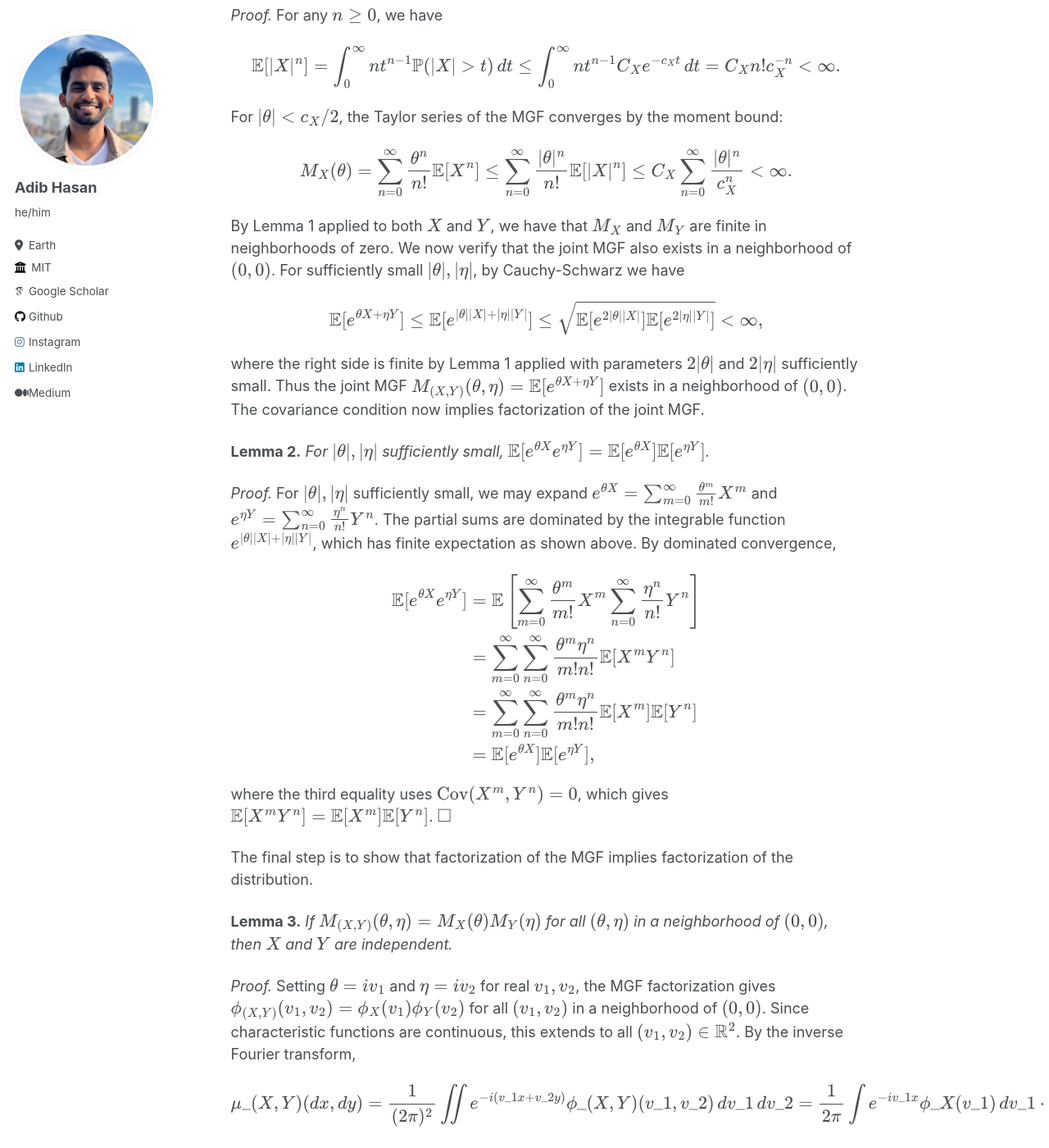
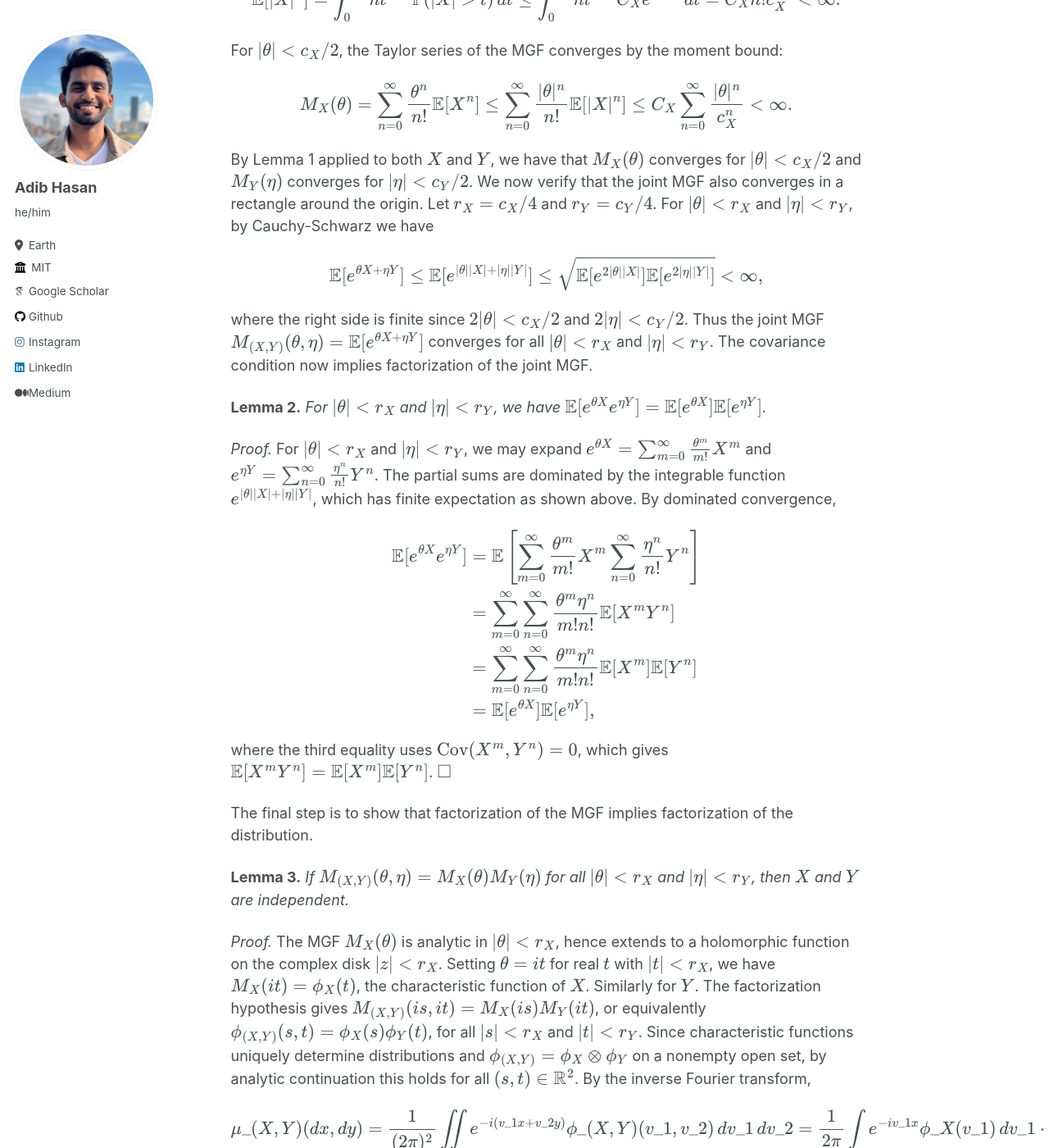
Before and after one commit to Neehan/neehan.github.io, a Jekyll site: the page built from _blog/no-corr-to-independence.md, in a window 1280 px wide and 1400 px high, scrolled down 2428 px. Shown: the whole window at 82% size. Built offline with Jekyll 4.4.1, drawn with Linux system fonts in a browser that asks for light colours; some web fonts are replaced; some of the changed text lies outside the part shown.

Commit message:
fixed proof

```diff
--- a/_blog/no-corr-to-independence.md
+++ b/_blog/no-corr-to-independence.md
@@ -12,7 +12,7 @@ tags:
 
 It is a well-known fact in probability that zero correlation does not always imply independence. The standard counterexample is trivial: let $X$ be a standard normal random variable and $Y = X^2$. Then $X$ and $Y$ are clearly dependent, since knowing $X$ determines $Y$ completely, yet by symmetry $\operatorname{Cov}(X,Y) = \mathbb E[X^3] = 0$. Independence is a much stronger condition than mere uncorrelatedness.
 
-But what if we ask for more than just zero correlation? Instead of requiring only that $\operatorname{Cov}(X,Y) = 0$, suppose we require that $\operatorname{Cov}(X^m,Y^n) = 0$ for every pair of positive integers $m$ and $n$. This is a vastly stronger condition. It says that not only are $X$ and $Y$ uncorrelated, but so are all powers of $X$ with all powers of $Y$. In this note I will show that under certain regularity conditions, this stronger property does in fact imply independence. Specifically, if two random variables have exponentially decaying tails and all their mixed polynomial covariances vanish, then they must be independent. This result applies to many common families of distributions including Gaussian, Gamma, and Exponential.
+But what is the relationship between covariance and independence? In this note I will attempt to explain that and also how a stronger covariance relation does in fact imply independence. Specifically, if two random variables have exponentially decaying tails and all their mixed polynomial covariances vanish, then they must be independent. This result applies to many common families of distributions including Gaussian, Gamma, and Exponential.
 
 **Notations.** We work throughout on a fixed probability space $(\Omega,\mathcal F,\mathbb P)$. All random variables are real-valued and defined on this space. For a random variable $X:\Omega\to\mathbb R$, we denote its [law](https://en.wikipedia.org/wiki/Probability_distribution) by $\mu\_X$, the pushforward of $\mathbb P$ under $X$. The space $L^2(\mathbb P\_X)$ means $L^2(\mathbb R,\mathcal B(\mathbb R),\mu\_X)$, and we freely identify a function $f\in L^2(\mathbb P\_X)$ with the random variable $f(X)\in L^2(\mathbb P)$.
 
@@ -46,7 +46,7 @@ The zero covariance condition $\mathbb E[XY] = \mathbb E[X]\mathbb E[Y]$ only gi
 
 Our covariance hypothesis gives us $\mathbb E[X^m Y^n] = \mathbb E[X^m]\mathbb E[Y^n]$ for all positive integers $m,n$, which extends by linearity to all polynomials: $\mathbb E[p(X)q(Y)] = \mathbb E[p(X)]\mathbb E[q(Y)]$. To prove independence, we need to extend this factorization from polynomials to all bounded measurable functions.
 
-We exploit this using moment generating functions. Our strategy is to show that the joint moment generating function $M\_{(X,Y)}(\theta,\eta) = \mathbb E[e^{\theta X + \eta Y}]$ and the product $M\_X(\theta) M\_Y(\eta)$ both exist and are equal in a neighborhood of zero. By the standard uniqueness theorem for MGFs, this equality forces the distributions to be equal, which gives independence.
+One trick is to use moment generating functions. Our strategy is to show that the joint moment generating function $M\_{(X,Y)}(\theta,\eta) = \mathbb E[e^{\theta X + \eta Y}]$ and the product $M\_X(\theta) M\_Y(\eta)$ both exist and are equal in a neighborhood of zero. By the standard uniqueness theorem for MGFs, this equality forces the distributions to be equal, which gives independence.
 
 The proof proceeds in three steps. First, we show that exponential tails imply the moment generating function has positive radius of convergence. Second, we use the covariance condition to show the joint moment generating function factorizes. Finally, we invoke the standard uniqueness theorem for MGFs to conclude that equality of MGFs implies equality of distributions.
 
@@ -54,7 +54,7 @@ The proof proceeds in three steps. First, we show that exponential tails imply t
 
 The moment generating function (MGF) of a random variable $X$ is defined as $M\_X(\theta) = \mathbb E[e^{\theta X}]$ for all $\theta \in \mathbb R$ where this expectation exists. When finite, the MGF encodes all moments of $X$ via its Taylor expansion: $M\_X(\theta) = \sum\_{n=0}^\infty \frac{\theta^n}{n!}\mathbb E[X^n]$. We will show that exponential tails guarantee the MGF exists in a neighborhood of zero.
 
-**Lemma 1.** *For all $n \ge 0$, we have $\mathbb E[\|X\|^n] \le C\_X n! c\_X^{-n}$. Moreover, $M\_X(\theta)$ is finite for all $\|\theta\| < c\_X/2$.*
+**Lemma 1.** *For all $n \ge 0$, we have $\mathbb E[\|X\|^n] \le C\_X n! c\_X^{-n}$. Moreover, $M\_X(\theta)$ converges absolutely for all $\|\theta\| < c\_X/2$.*
 
 *Proof.* For any $n \ge 0$, we have
 
@@ -68,17 +68,17 @@ $$
 M_X(\theta) = \sum_{n=0}^\infty \frac{\theta^n}{n!}\mathbb E[X^n] \le \sum_{n=0}^\infty \frac{|\theta|^n}{n!}\mathbb E[|X|^n] \le C_X\sum_{n=0}^\infty \frac{|\theta|^n}{c_X^n} < \infty.
 $$
 
-By Lemma 1 applied to both $X$ and $Y$, we have that $M\_X$ and $M\_Y$ are finite in neighborhoods of zero. We now verify that the joint MGF also exists in a neighborhood of $(0,0)$. For sufficiently small $\|\theta\|,\|\eta\|$, by Cauchy-Schwarz we have
+By Lemma 1 applied to both $X$ and $Y$, we have that $M\_X(\theta)$ converges for $\|\theta\| < c\_X/2$ and $M\_Y(\eta)$ converges for $\|\eta\| < c\_Y/2$. We now verify that the joint MGF also converges in a rectangle around the origin. Let $r\_X = c\_X/4$ and $r\_Y = c\_Y/4$. For $\|\theta\| < r\_X$ and $\|\eta\| < r\_Y$, by Cauchy-Schwarz we have
 
 $$
 \mathbb E[e^{\theta X + \eta Y}] \le \mathbb E[e^{|\theta||X|+|\eta||Y|}] \le \sqrt{\mathbb E[e^{2|\theta||X|}]\mathbb E[e^{2|\eta||Y|}]} < \infty,
 $$
 
-where the right side is finite by Lemma 1 applied with parameters $2\|\theta\|$ and $2\|\eta\|$ sufficiently small. Thus the joint MGF $M\_{(X,Y)}(\theta,\eta) = \mathbb E[e^{\theta X + \eta Y}]$ exists in a neighborhood of $(0,0)$. The covariance condition now implies factorization of the joint MGF.
+where the right side is finite since $2\|\theta\| < c\_X/2$ and $2\|\eta\| < c\_Y/2$. Thus the joint MGF $M\_{(X,Y)}(\theta,\eta) = \mathbb E[e^{\theta X + \eta Y}]$ converges for all $\|\theta\| < r\_X$ and $\|\eta\| < r\_Y$. The covariance condition now implies factorization of the joint MGF.
 
-**Lemma 2.** *For $\|\theta\|,\|\eta\|$ sufficiently small, $\mathbb E[e^{\theta X}e^{\eta Y}] = \mathbb E[e^{\theta X}]\mathbb E[e^{\eta Y}]$.*
+**Lemma 2.** *For $\|\theta\| < r\_X$ and $\|\eta\| < r\_Y$, we have $\mathbb E[e^{\theta X}e^{\eta Y}] = \mathbb E[e^{\theta X}]\mathbb E[e^{\eta Y}]$.*
 
-*Proof.* For $\|\theta\|,\|\eta\|$ sufficiently small, we may expand $e^{\theta X} = \sum\_{m=0}^\infty \frac{\theta^m}{m!}X^m$ and $e^{\eta Y} = \sum\_{n=0}^\infty \frac{\eta^n}{n!}Y^n$. The partial sums are dominated by the integrable function $e^{\|\theta\|\|X\|+\|\eta\|\|Y\|}$, which has finite expectation as shown above. By dominated convergence,
+*Proof.* For $\|\theta\| < r\_X$ and $\|\eta\| < r\_Y$, we may expand $e^{\theta X} = \sum\_{m=0}^\infty \frac{\theta^m}{m!}X^m$ and $e^{\eta Y} = \sum\_{n=0}^\infty \frac{\eta^n}{n!}Y^n$. The partial sums are dominated by the integrable function $e^{\|\theta\|\|X\|+\|\eta\|\|Y\|}$, which has finite expectation as shown above. By dominated convergence,
 
 $$
 \begin{align}
@@ -93,9 +93,9 @@ where the third equality uses $\operatorname{Cov}(X^m,Y^n) = 0$, which gives $\m
 
 The final step is to show that factorization of the MGF implies factorization of the distribution.
 
-**Lemma 3.** *If $M\_{(X,Y)}(\theta,\eta) = M\_X(\theta)M\_Y(\eta)$ for all $(\theta,\eta)$ in a neighborhood of $(0,0)$, then $X$ and $Y$ are independent.*
+**Lemma 3.** *If $M\_{(X,Y)}(\theta,\eta) = M\_X(\theta)M\_Y(\eta)$ for all $\|\theta\| < r\_X$ and $\|\eta\| < r\_Y$, then $X$ and $Y$ are independent.*
 
-*Proof.* Setting $\theta = iv\_1$ and $\eta = iv\_2$ for real $v\_1,v\_2$, the MGF factorization gives $\phi\_{(X,Y)}(v\_1,v\_2) = \phi\_X(v\_1)\phi\_Y(v\_2)$ for all $(v\_1,v\_2)$ in a neighborhood of $(0,0)$. Since characteristic functions are continuous, this extends to all $(v\_1,v\_2) \in \mathbb R^2$. By the inverse Fourier transform,
+*Proof.* The MGF $M\_X(\theta)$ is analytic in $\|\theta\| < r\_X$, hence extends to a holomorphic function on the complex disk $\|z\| < r\_X$. Setting $\theta = it$ for real $t$ with $\|t\| < r\_X$, we have $M\_X(it) = \phi\_X(t)$, the characteristic function of $X$. Similarly for $Y$. The factorization hypothesis gives $M\_{(X,Y)}(is,it) = M\_X(is)M\_Y(it)$, or equivalently $\phi\_{(X,Y)}(s,t) = \phi\_X(s)\phi\_Y(t)$, for all $\|s\| < r\_X$ and $\|t\| < r\_Y$. Since characteristic functions uniquely determine distributions and $\phi\_{(X,Y)} = \phi\_X \otimes \phi\_Y$ on a nonempty open set, by analytic continuation this holds for all $(s,t) \in \mathbb R^2$. By the inverse Fourier transform,
 
 $$
 \mu\_{(X,Y)}(dx,dy) = \frac{1}{(2\pi)^2}\iint e^{-i(v\_1 x + v\_2 y)}\phi\_{(X,Y)}(v\_1,v\_2)\,dv\_1\,dv\_2 = \frac{1}{2\pi}\int e^{-iv\_1 x}\phi\_X(v\_1)\,dv\_1 \cdot \frac{1}{2\pi}\int e^{-iv\_2 y}\phi\_Y(v\_2)\,dv\_2 = \mu\_X(dx)\mu\_Y(dy),
@@ -103,7 +103,7 @@ $$
 
 which is the definition of independence. $\square$
 
-We can now complete the proof of the main theorem. By Lemma 2, for $(\theta,\eta)$ in a neighborhood of $(0,0)$, the joint MGF satisfies
+We can now complete the proof of the main theorem. By Lemma 2, for $\|\theta\| < r\_X$ and $\|\eta\| < r\_Y$, the joint MGF satisfies
 
 $$
 M_{(X,Y)}(\theta,\eta) = \mathbb E[e^{\theta X + \eta Y}] = \mathbb E[e^{\theta X}e^{\eta Y}] = M_X(\theta)M_Y(\eta).
@@ -115,4 +115,4 @@ $$
 \int_{\mathbb R^2} e^{\theta x + \eta y}\,d(\mu_X \otimes \mu_Y)(x,y) = \int_{\mathbb R} e^{\theta x}\,d\mu_X(x) \cdot \int_{\mathbb R} e^{\eta y}\,d\mu_Y(y) = M_X(\theta)M_Y(\eta).
 $$
 
-Therefore $\mu\_{(X,Y)}$ and $\mu\_X \otimes \mu\_Y$ have identical MGFs on a neighborhood of $(0,0)$. By Lemma 3, the MGF uniquely determines the distribution, so $\mu\_{(X,Y)} = \mu\_X \otimes \mu\_Y$. This is precisely the definition of independence. $\square$
+Therefore $\mu\_{(X,Y)}$ and $\mu\_X \otimes \mu\_Y$ have identical MGFs on the rectangle $\|\theta\| < r\_X$, $\|\eta\| < r\_Y$. By Lemma 3, this implies $\mu\_{(X,Y)} = \mu\_X \otimes \mu\_Y$ and we are done. $\square$
```
